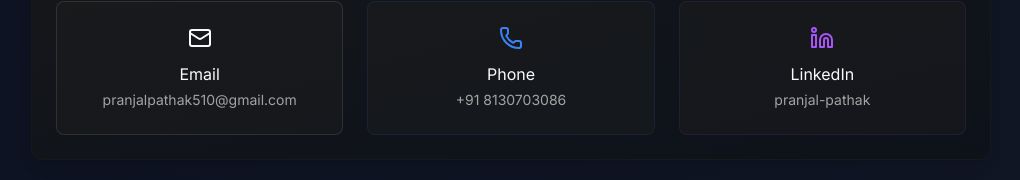
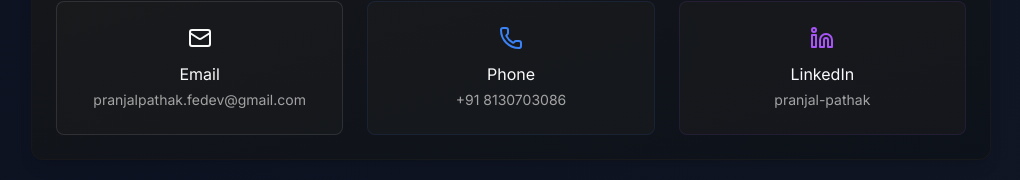
Before and after one commit to pranjal-pathak/Portfolio, a Next.js app: page / in a window 1280 px wide. Shown: the part 4380-4560 px from the top of the page, without its empty margins (129-1149 px from the left). Built offline with nearby package versions, Linux system fonts and the light colour scheme.

Commit message:
changed the email throughout

```diff
--- a/app/page.tsx
+++ b/app/page.tsx
@@ -267,7 +267,7 @@ export default function Home() {
           <div className="flex items-center gap-4 flex-wrap">
             <div className="flex items-center space-x-3">
               <Button variant="ghost" size="icon" asChild className="hover:text-primary">
-                <Link href="mailto:pranjalpathak510@gmail.com">
+                <Link href="mailto:pranjalpathak.fedev@gmail.com">
                   <Mail className="w-5 h-5" />
                   <span className="sr-only">Email</span>
                 </Link>
@@ -904,13 +904,13 @@ export default function Home() {
                   <div className="grid grid-cols-1 md:grid-cols-3 gap-6">
                     {/* Email */}
                     <Link
-                      href="mailto:pranjalpathak510@gmail.com"
+                      href="mailto:pranjalpathak.fedev@gmail.com"
                       className="flex flex-col items-center p-6 bg-muted/30 rounded-lg border border-primary/10 hover:border-primary/30 hover:bg-primary/10 transition-all group"
                     >
                       <Mail className="h-6 w-6 mb-3 text-primary group-hover:scale-110 transition-transform" />
                       <span className="text-foreground mb-1">Email</span>
                       <span className="text-sm text-muted-foreground">
-                        pranjalpathak510@gmail.com
+                        pranjalpathak.fedev@gmail.com
                       </span>
                     </Link>
 
```
